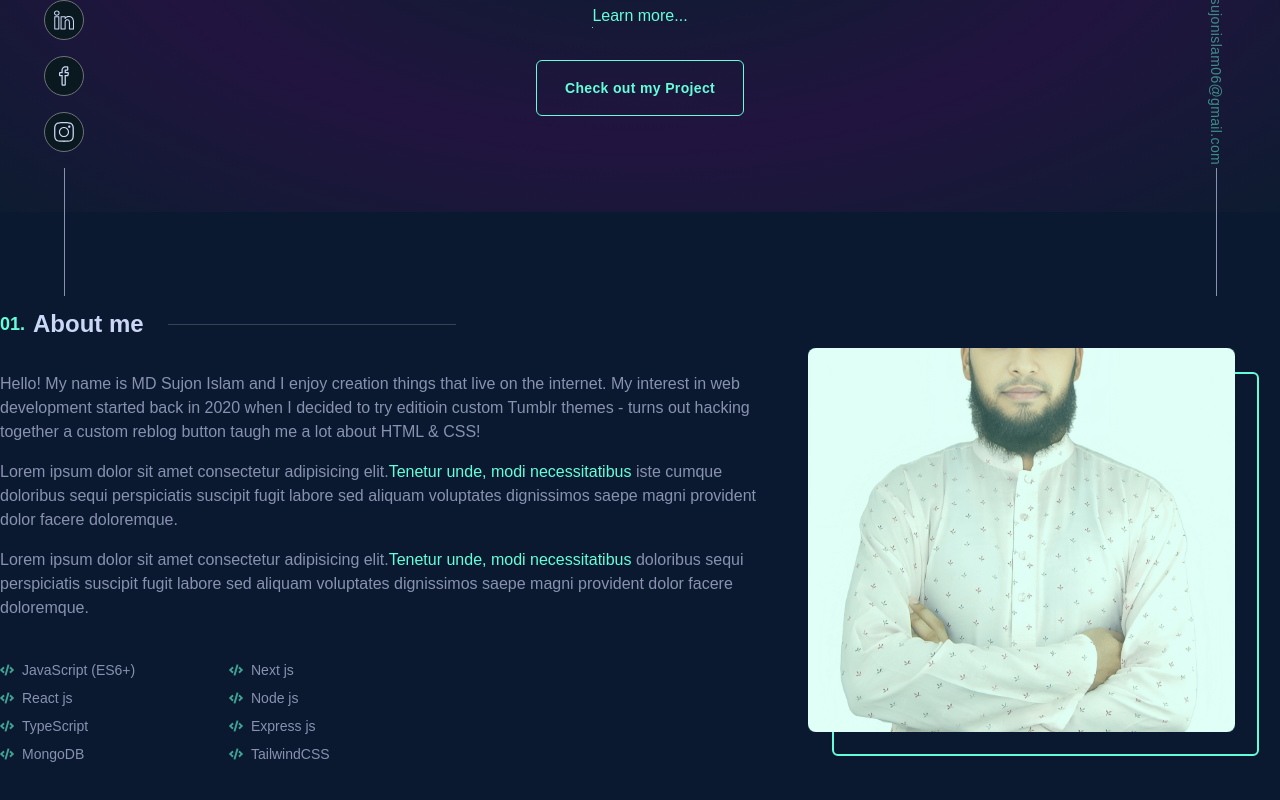
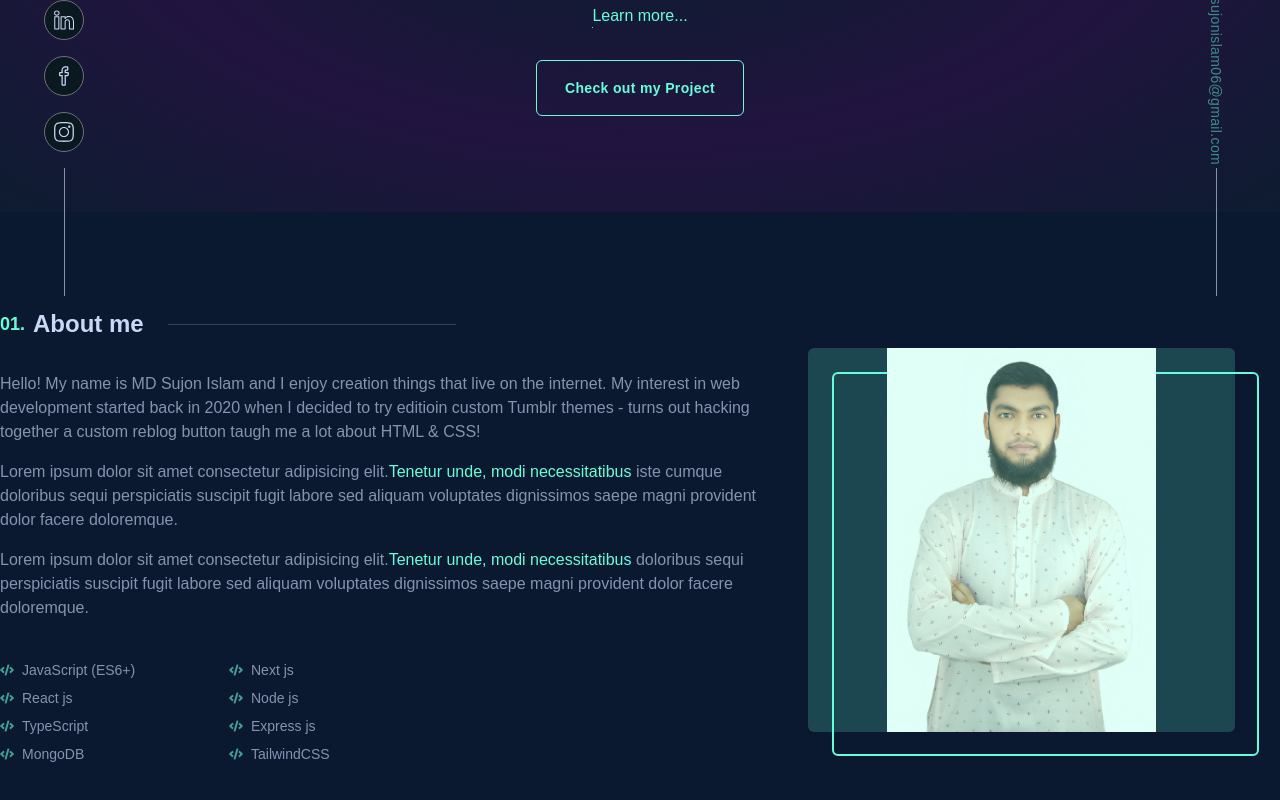
Before and after one commit to i-am-sujon-islam/MD-Sujon-Islam, a React (Vite) app: page / in a window 1280 px wide. Shown: the part 504-1304 px from the top of the page. Built offline with nearby package versions, Linux system fonts and the light colour scheme.

Commit message:
update image

```diff
--- a/src/ui/About.jsx
+++ b/src/ui/About.jsx
@@ -62,7 +62,7 @@ const About = () => {
               <img
                 src={Sujon}
                 alt="ProfileImage"
-                className="rounded-lg lg:w-full sm:mx-auto h-96 object-cover"
+                className="rounded-lg lg:w-full sm:mx-auto h-96 object-contain"
               />
               <div className="hidden lg:inline-block absolute w-full h-96 bg-designColor/20 rounded-md top-0 left-0 group-hover:bg-transparent duration-300" />
             </div>
```
